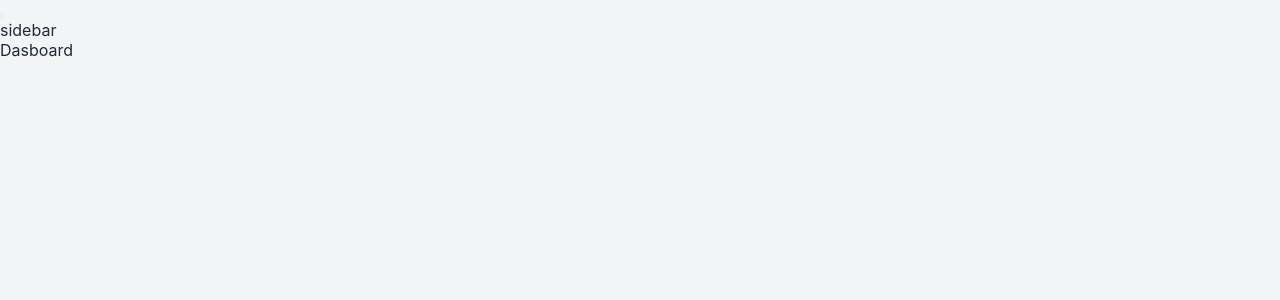
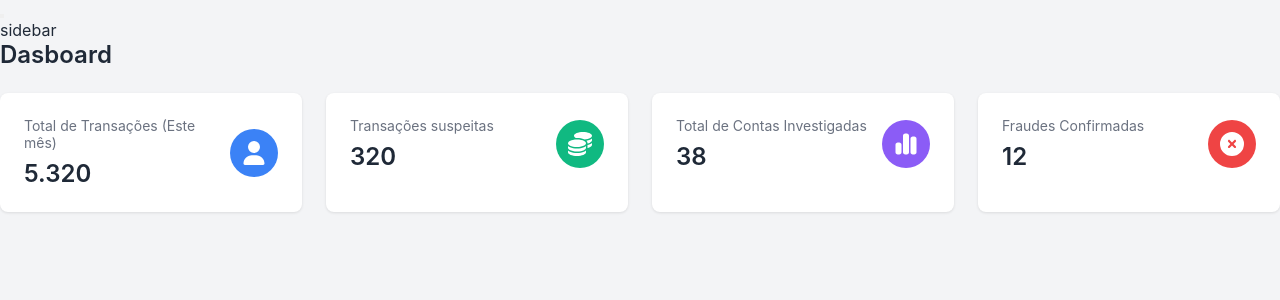
Before and after one commit to RusthenRonald2006/Portal-de-analise-em-anomalias-transacionais, a React (Create React App) app in the folder detec-anomalias/: page /portal in a window 1280 px wide. Shown: the top 300 px of the page. Built offline with nearby package versions, Linux system fonts and the light colour scheme; the HTML template or start-up script is replaced by a standard one.

Commit message:
importando dashboard

```diff
--- a/detec-anomalias/src/components/Pages/Portal.js
+++ b/detec-anomalias/src/components/Pages/Portal.js
@@ -1,3 +1,4 @@
+import Dashboard from "./Dashboard"
 function Portal(){
     return(
         <div className={StyleSheet.app_container}>
@@ -8,7 +9,7 @@ function Portal(){
             <div>
                 <p>sidebar</p>
             </div>
-            <div><p>Dasboard</p></div>
+            <div><Dashboard/></div>
         </div>
     )
 } export default Portal
```
